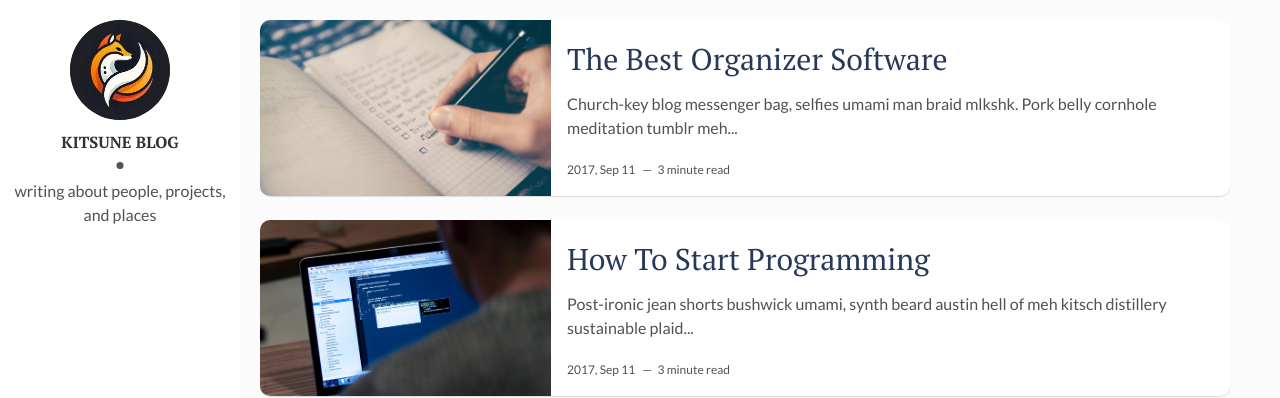
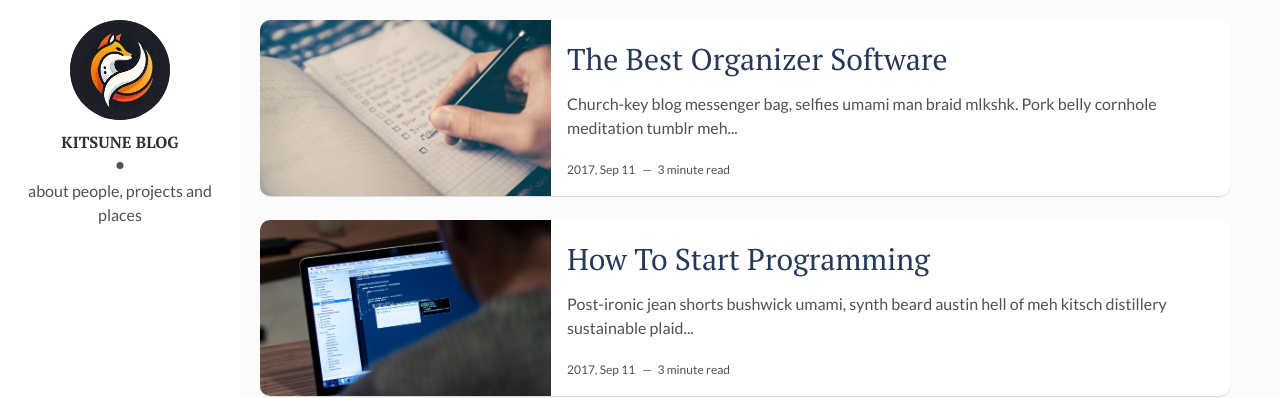
Before and after one commit to foxblogs/pages, a Jekyll site: the page built from index.html, in a window 1280 px wide. Shown: the top 398 px of the page. Built offline with Jekyll 4.4.1, drawn with Linux system fonts in a browser that asks for light colours; the list of posts is cut into pages by our own code.

Commit message:
Change title to lowercase and update author description
Updated title and author description formatting.

```diff
--- a/_config.yml
+++ b/_config.yml
@@ -1,4 +1,4 @@
-title: Foxblogs
+title: foxblogs
 description: > # this means to ignore newlines until "baseurl:"
   Write an awesome description for your new site here. You can edit this
   line in _config.yml. It will appear in your document head meta (for
@@ -11,7 +11,7 @@
 # Author Settings
 author: Kitsune Blog # add your name
 author-img: logo.jpg # add your photo
-about-author: writing about people, projects, and places # add description
+about-author: about people, projects and places # add description
 social-twitter: # add your Twitter handle
 social-facebook: # add your Facebook handle
 social-github:  # add your Github handle
```
